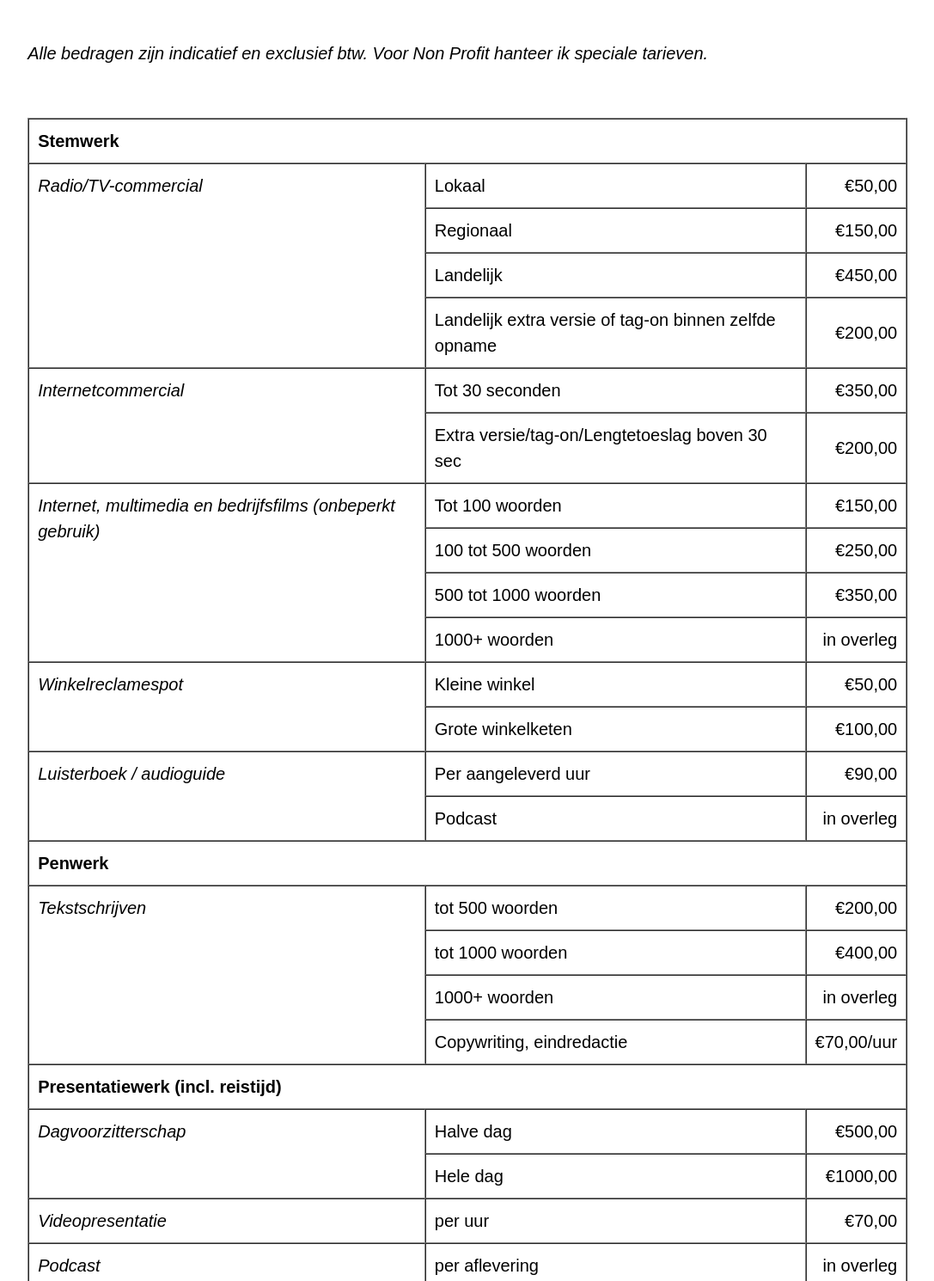
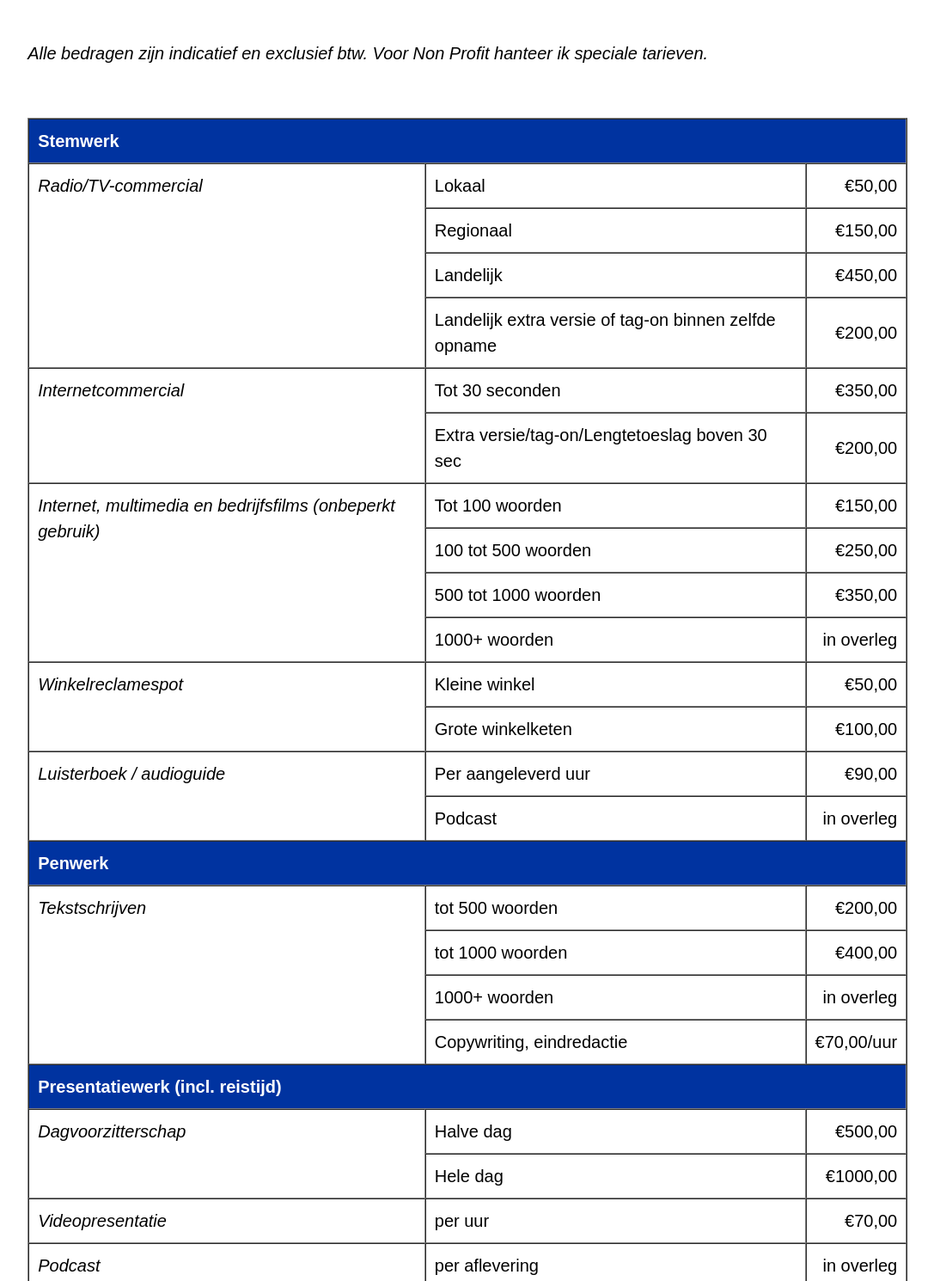
Before and after one commit to neilPintoGitHub/neilPintoGitHub.github.io, a plain HTML site: page jorien2/pages/tarieven.html in a window 1280 px wide. Shown: the part 620-2110 px from the top of the page at 86% size, without its empty margins (19-1106 px from the left). Drawn offline with Linux system fonts and the light colour scheme.

Commit message:
v20221129.1730

```diff
--- a/jorien2/pages/tarieven.html
+++ b/jorien2/pages/tarieven.html
@@ -56,7 +56,7 @@
     <br/><br/><br/><i>Alle bedragen zijn indicatief en exclusief btw. Voor Non Profit hanteer ik speciale tarieven.</i>
     <br/><br/><br/>
     <table cellpadding="10px" cellspacing="0px" border="1px" width="100%">
-      <tr><td class="jwTariffHdr" colspan="3"><b>Stemwerk</b></td></tr>
+      <tr><td class="jw-tariff-hdr" colspan="3"><b>Stemwerk</b></td></tr>
       <tr style="vertical-align: top;"><td rowspan="4"><i>Radio/TV-commercial</i></td><td>Lokaal</td>                                               <td style="text-align:right;">&euro;50,00</td></tr>
       <tr>                                                                            <td>Regionaal</td>                                            <td style="text-align:right;">&euro;150,00</td></tr>
       <tr>                                                                            <td>Landelijk</td>                                            <td style="text-align:right;">&euro;450,00</td></tr>
@@ -71,12 +71,12 @@
       <tr>                                                                          <td>Grote winkelketen</td><td style="text-align:right;">&euro;100,00</td></tr>
       <tr style="vertical-align: top;"><td rowspan="2"><i>Luisterboek / audioguide</i></td><td>Per aangeleverd uur</td><td style="text-align:right;">&euro;90,00</td></tr>
       <tr>                                                                                 <td>Podcast</td>            <td style="text-align:right;">in overleg</td></tr>
-      <tr><td class="jwTariffHdr" colspan="3"><b>Penwerk</b></td></tr>
+      <tr><td class="jw-tariff-hdr" colspan="3"><b>Penwerk</b></td></tr>
       <tr style="vertical-align: top;"><td rowspan="4"><i>Tekstschrijven</i></td><td>tot 500 woorden</td>    <td style="text-align:right;">&euro;200,00</td></tr>
       <tr>                                                                       <td>tot 1000 woorden</td>   <td style="text-align:right;">&euro;400,00</td></tr>
       <tr>                                                                       <td>1000+ woorden</td>      <td style="text-align:right;">in overleg</td></tr>
       <tr>                                                                       <td>Copywriting, eindredactie</td><td style="text-align:right;">&euro;70,00/uur</td></tr>
-      <tr><td class="jwTariffHdr" colspan="3"><b>Presentatiewerk (incl. reistijd)</b></td></tr>
+      <tr><td class="jw-tariff-hdr" colspan="3"><b>Presentatiewerk (incl. reistijd)</b></td></tr>
       <tr style="vertical-align: top;"><td rowspan="2"><i>Dagvoorzitterschap</i></td><td>Halve dag</td><td style="text-align:right;">&euro;500,00</td></tr>
       <tr>                                                                           <td>Hele dag</td> <td style="text-align:right;">&euro;1000,00</td></tr>
       <tr style="vertical-align: top;"><td rowspan="1"><i>Videopresentatie</i></td><td>per uur</td><td style="text-align:right;">&euro;70,00</td></tr>
```
